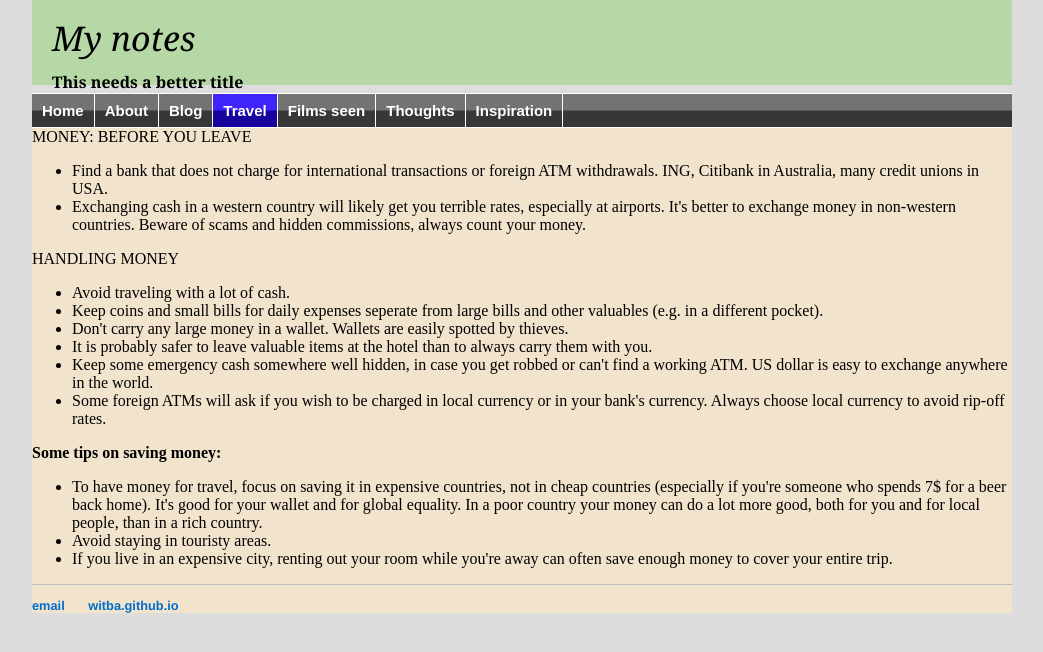
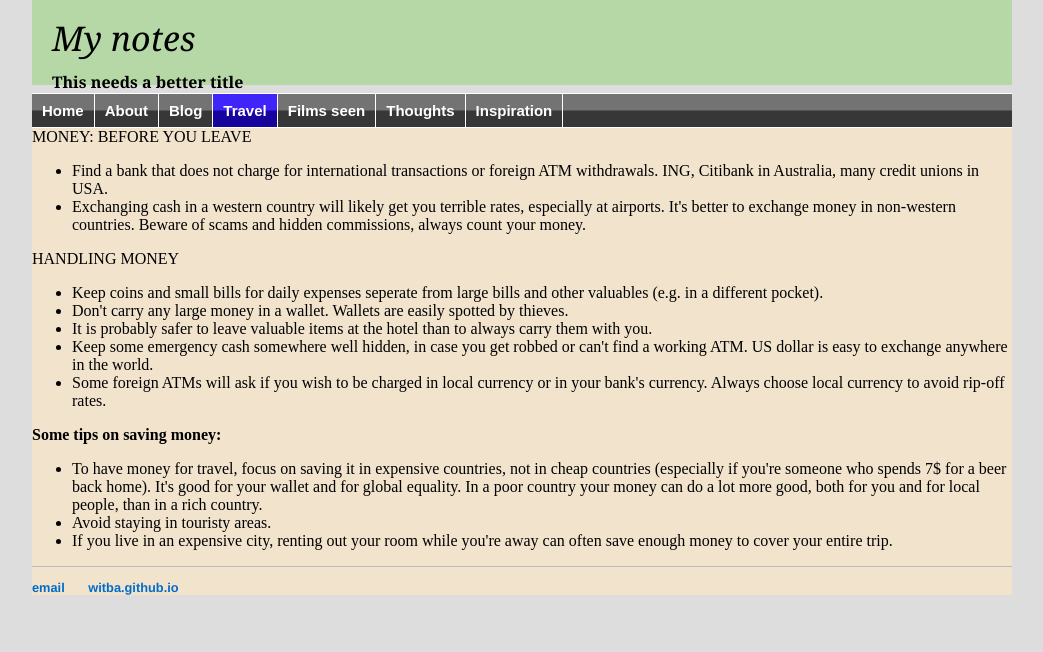
Before and after one commit to witba/witba.github.io, a Jekyll site: the page built from travel/money.html, in a window 1280 px wide. Shown: the top 652 px of the page, without its empty margins (118-1161 px from the left). Built offline with Jekyll 4.4.1, drawn with Linux system fonts in a browser that asks for light colours.

Commit message:
Update money.html

```diff
--- a/travel/money.html
+++ b/travel/money.html
@@ -12,7 +12,6 @@ MONEY: BEFORE YOU LEAVE<br>
 </ul>
 HANDLING MONEY<br>
 <ul>
-<li>Avoid traveling with a lot of cash.
 <li>Keep coins and small bills for daily expenses seperate from large bills and other valuables (e.g. in a different pocket).
 <li>Don't carry any large money in a wallet. Wallets are easily spotted by thieves.
 <li>It is probably safer to leave valuable items at the hotel than to always carry them with you.
```
